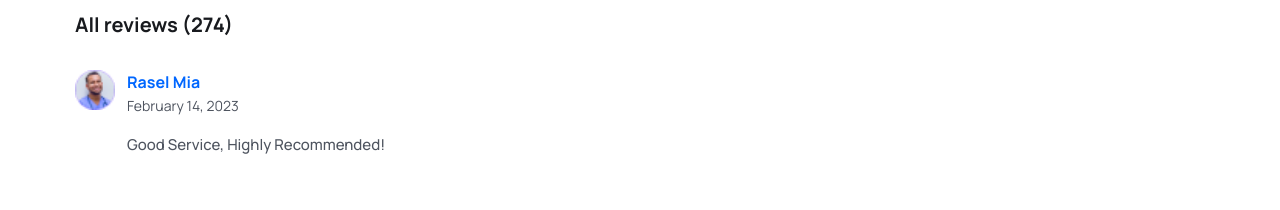
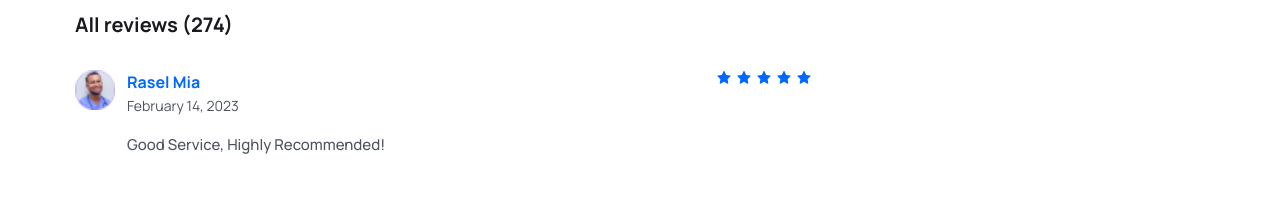
Before and after one commit to programmernizam/medicare, a React (Vite) app: page /doctor-details in a window 1280 px wide. Both pictures are taken after a click on the button "Feedback". Shown: the part 511-721 px from the top of the page. Built offline with nearby package versions, Linux system fonts and the light colour scheme.

Commit message:
Feedback Star Icon Added

```diff
--- a/src/pages/Doctors/DoctorFeedback.jsx
+++ b/src/pages/Doctors/DoctorFeedback.jsx
@@ -1,3 +1,4 @@
+import { AiFillStar } from "react-icons/ai";
 import avatarImg from "../../assets/images/avatar-icon.png";
 import formateDate from "../../utils/formateDate";
 const DoctorFeedback = () => {
@@ -24,6 +25,11 @@ const DoctorFeedback = () => {
               </p>
             </div>
           </div>
+          <div className="flex gap-1">
+            {[...Array(5).keys()].map((_, index) => (
+              <AiFillStar key={index} color="#0067FF" />
+            ))}
+          </div>
         </div>
       </div>
     </div>
```
